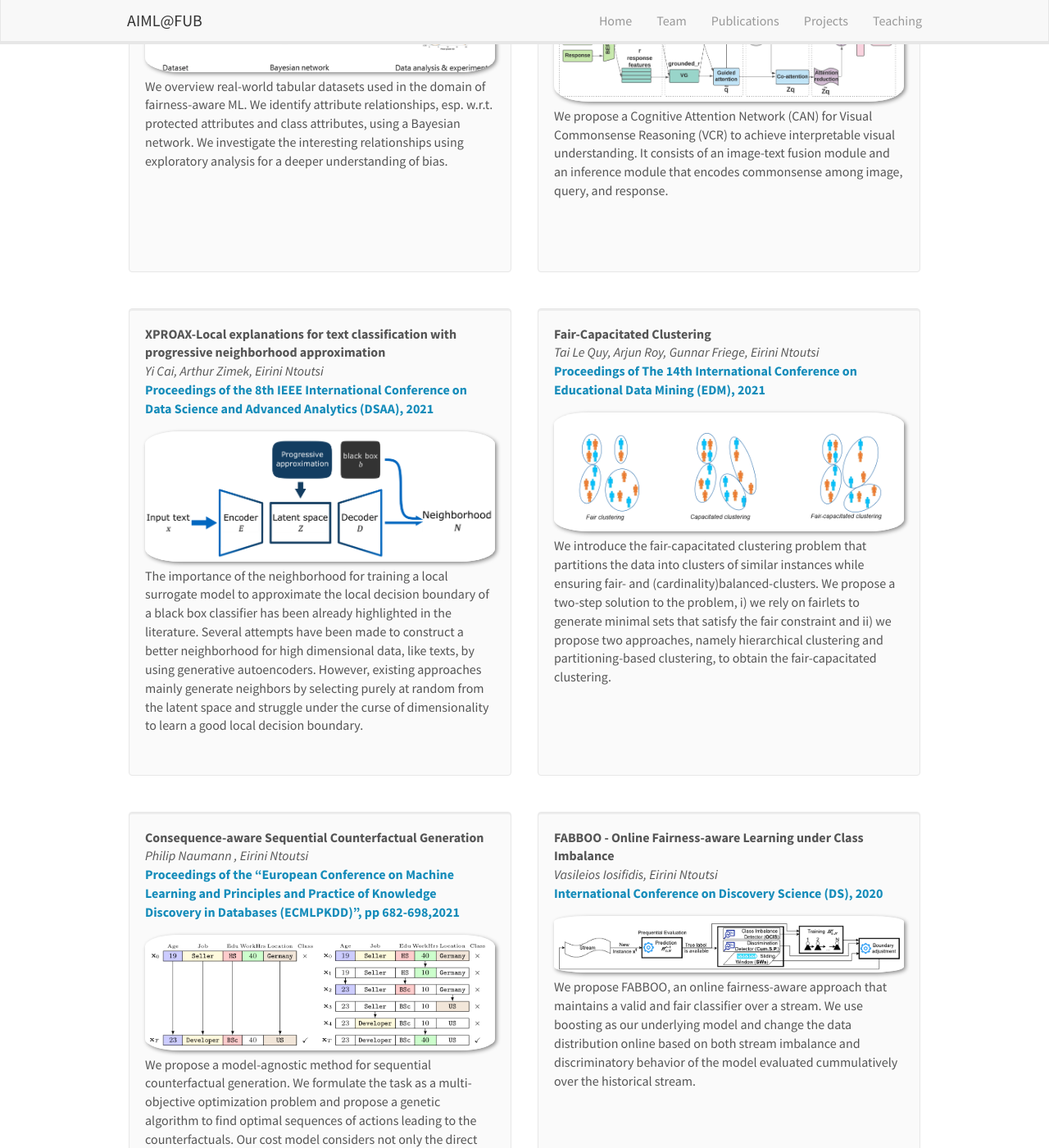
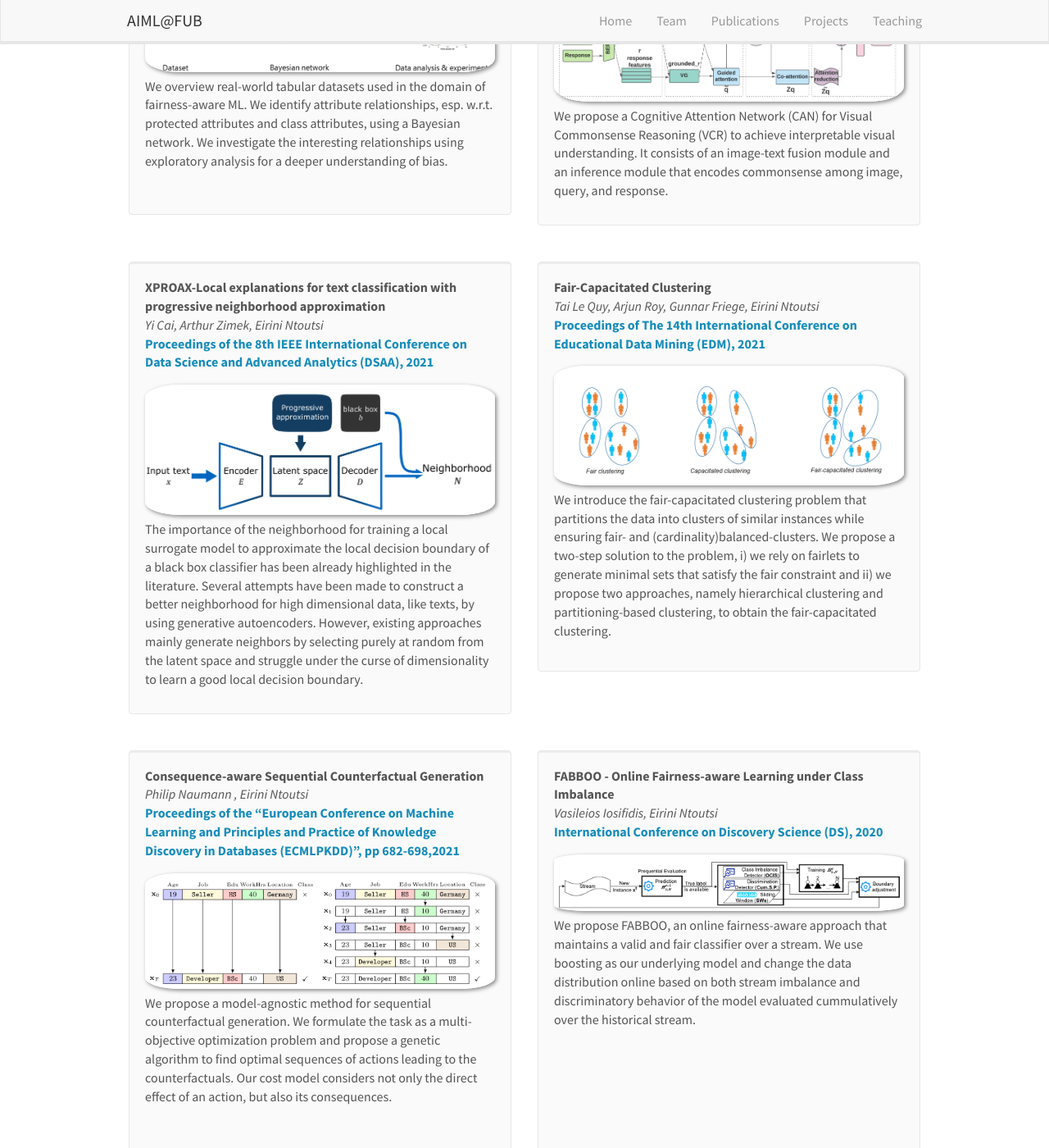
Before and after one commit to AIML-research/AIML-research.github.io, a Jekyll site: the page built from _pages/publications.md, in a window 1280 px wide and 1400 px high, scrolled down 439 px. Shown: the whole window at 82% size. Built offline with Jekyll 4.4.1, drawn with Linux system fonts in a browser that asks for light colours; nearby versions of some CDN libraries.

Commit message:
Update _wells.scss

```diff
--- a/_sass/bootstrap/_wells.scss
+++ b/_sass/bootstrap/_wells.scss
@@ -5,7 +5,7 @@
 
 // Base class
 .well {
-  min-height: 570px;
+  min-height: 500px;
   padding: 19px;
   margin-bottom: 20px;
   background-color: $well-bg;
```
